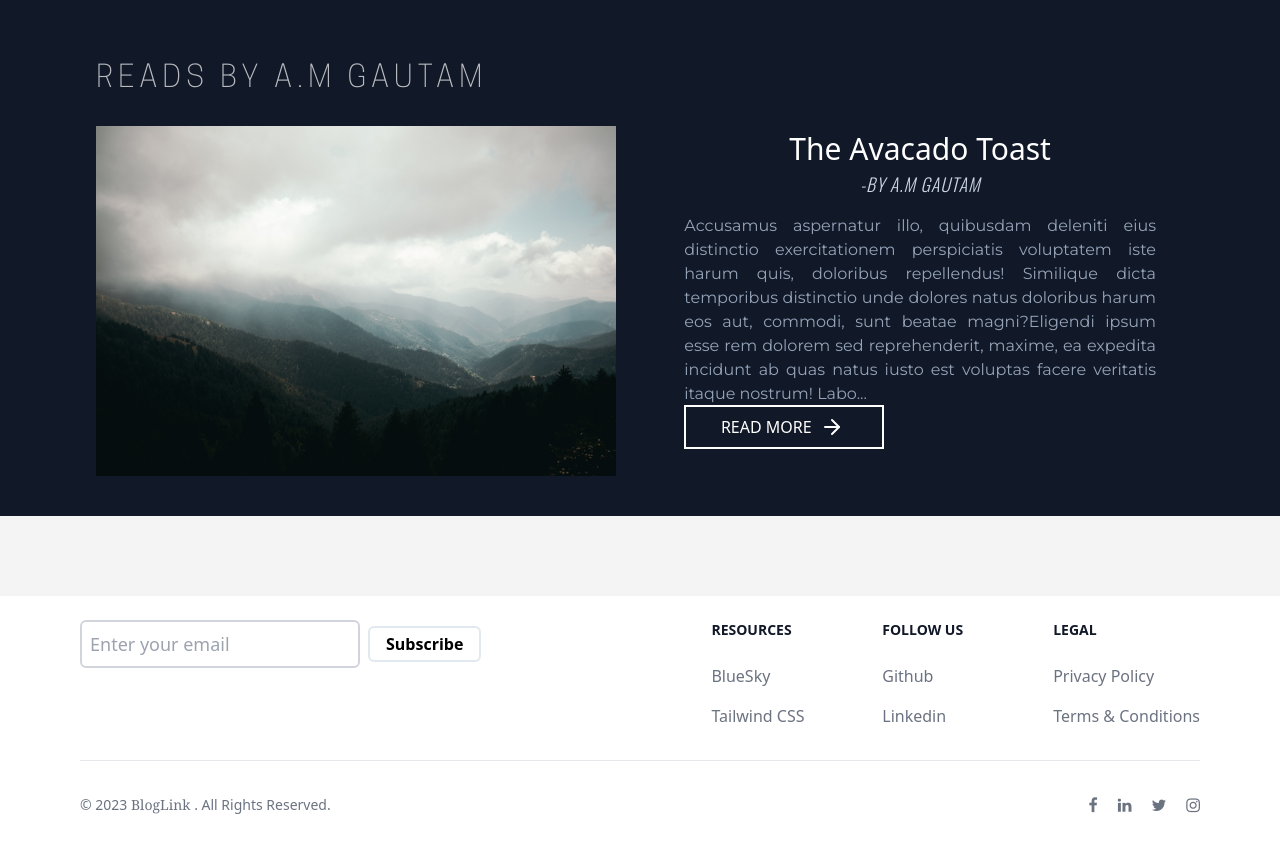
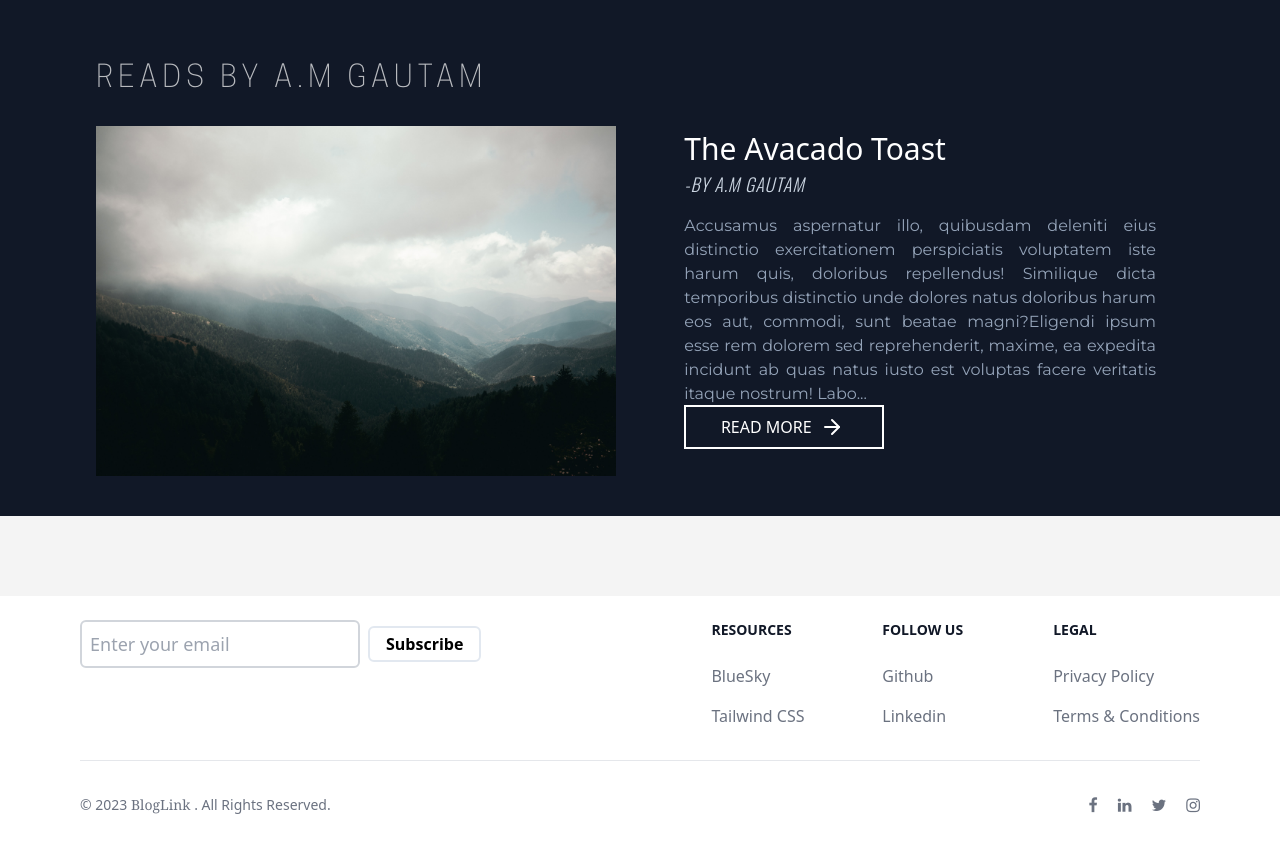
Before and after one commit to 108aryanmaurya/A_WritersPortfolio, a React (Vite) app: page /About in a window 1280 px wide. Shown: the part 1620-2461 px from the top of the page. Built offline with nearby package versions, Linux system fonts and the light colour scheme; a web font is replaced by a local one.

Commit message:
changes mde

```diff
--- a/src/section/About/AboutCrousel.jsx
+++ b/src/section/About/AboutCrousel.jsx
@@ -33,14 +33,14 @@ const AboutCrousel = () => {
       </p>
 
       <div className="flex max-md:flex-col max-md:gap-0   gap-10">
-        <div className="h-[350px] relative bg-black flex  justify-center items-center  max-md:w-[400px] max-md:h-[300px]   w-[600px] mx-auto text-center">
+        <div className="h-[350px] relative bg-black flex  justify-center items-center  max-md:w-[100%] max-md:h-[300px]   group w-[600px] mx-auto text-center">
           <img
             src={reviews[currentIndex]?.cover}
             alt=""
-            className=" transition ease-in-out   w-full h-full object-top   hover:opacity-60  m-auto mb-1 "
+            className=" transition ease-in-out   group2-hover:opacity-60  w-full h-full object-top   hover:opacity-60  m-auto mb-1 "
           />
         </div>
-        <div className="mx-7 max-sm:p-2 text-center  w-[50%] max-sm:w-[100%] max-md:mx-0  flex flex-col  gap-4 max-md:gap-0 ">
+        <div className="mx-7 max-sm:p-2 max-md:text-center  w-[50%] max-sm:w-[100%] max-md:mx-0  flex flex-col  gap-4 max-md:gap-0 ">
           <div className="max-md:leading-7 max-md:my-2 ">
             <p className="text-[30px] text-white ">The Avacado Toast </p>
             <span className="italic max-sm:pl-2 text-[18px] font-[50] font-Oswald tracking-wider text-slate-300">
@@ -53,7 +53,7 @@ const AboutCrousel = () => {
               ? reviews[currentIndex]?.description.slice(0, 400) + "..."
               : reviews[currentIndex]?.description}
           </div>
-          <div className=" max-sm:p-1  max-md:m-2   w-auto max-w-[200px] flex justify-center items-center flex-row text-white   border-2 p-2  max-sm:text-[14px]   border-white">
+          <div className=" max-sm:p-1 max-md:mt-6  max-md:m-2   w-auto max-w-[200px] flex justify-center items-center flex-row text-white   border-2 p-2  max-sm:text-[14px]   border-white">
             <span>READ MORE</span>
             <img src={ArrowRight} className="px-1 pl-2" alt="" />
           </div>
```
